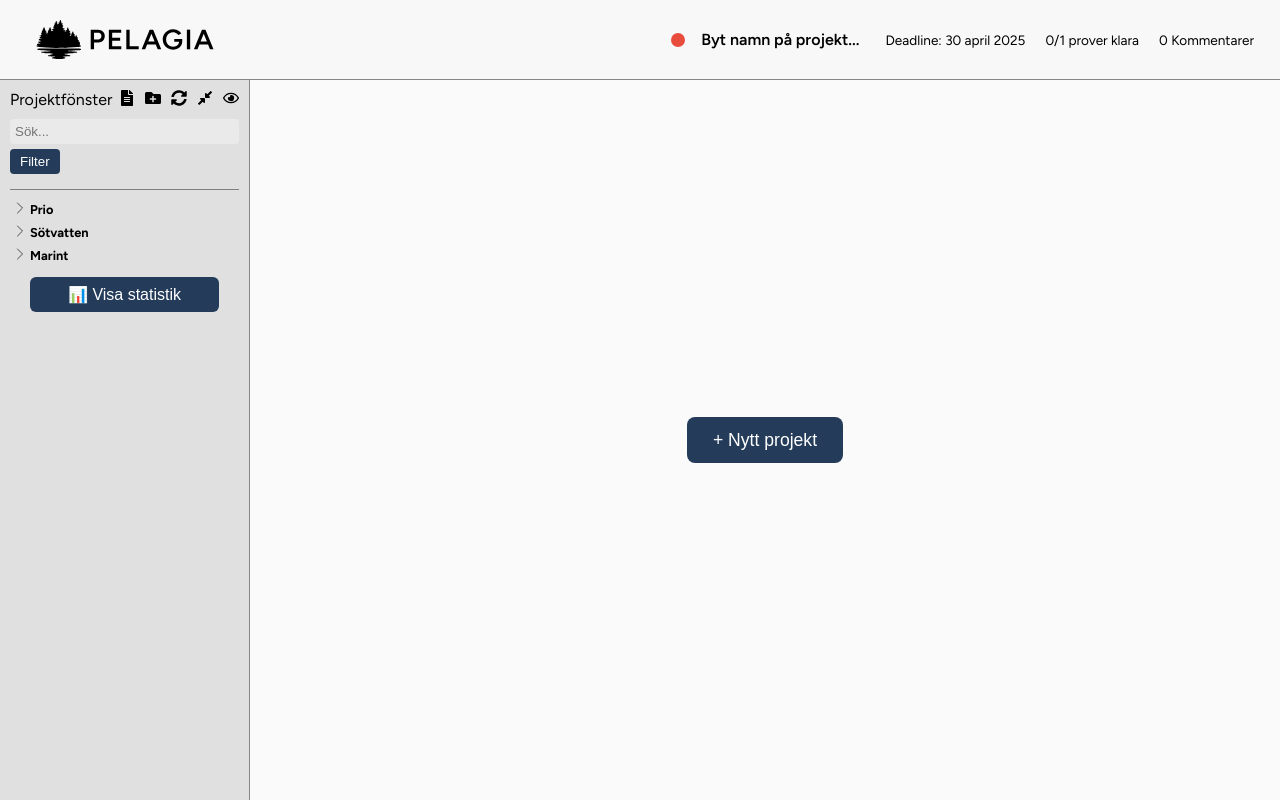
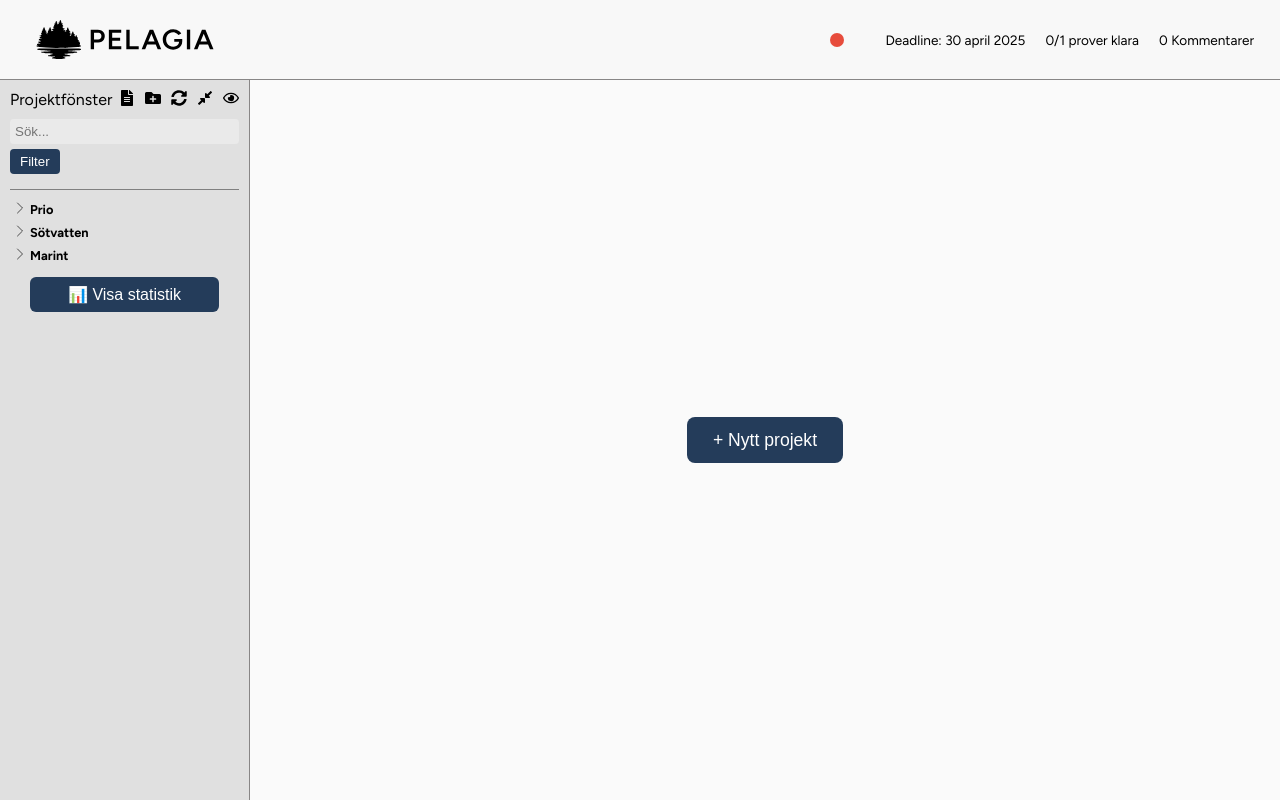
Before and after one commit to EliasKristmansson/dbtreact, a React (Vite) app in the folder reactproject1/: page / in a window 1280 px wide. Built offline with nearby package versions, Linux system fonts and the light colour scheme.

Commit message:
removed byt namn på projekt as placeholder when no project is open

```diff
--- a/reactproject1/src/App.jsx
+++ b/reactproject1/src/App.jsx
@@ -158,7 +158,7 @@ export default function App() {
 	return (
 		<div className="app">
 			<Topbar
-				projectName={activeTab ? allProjects.find(p => p.id === activeTab.id)?.name || "Ingen tab" : "Byt namn på projekt..."}
+				projectName={activeTab ? allProjects.find(p => p.id === activeTab.id)?.name || "Ingen tab" : ""}
 				deadline="30 april 2025"
 				priority="high"
 				tabs={tabs}
```
